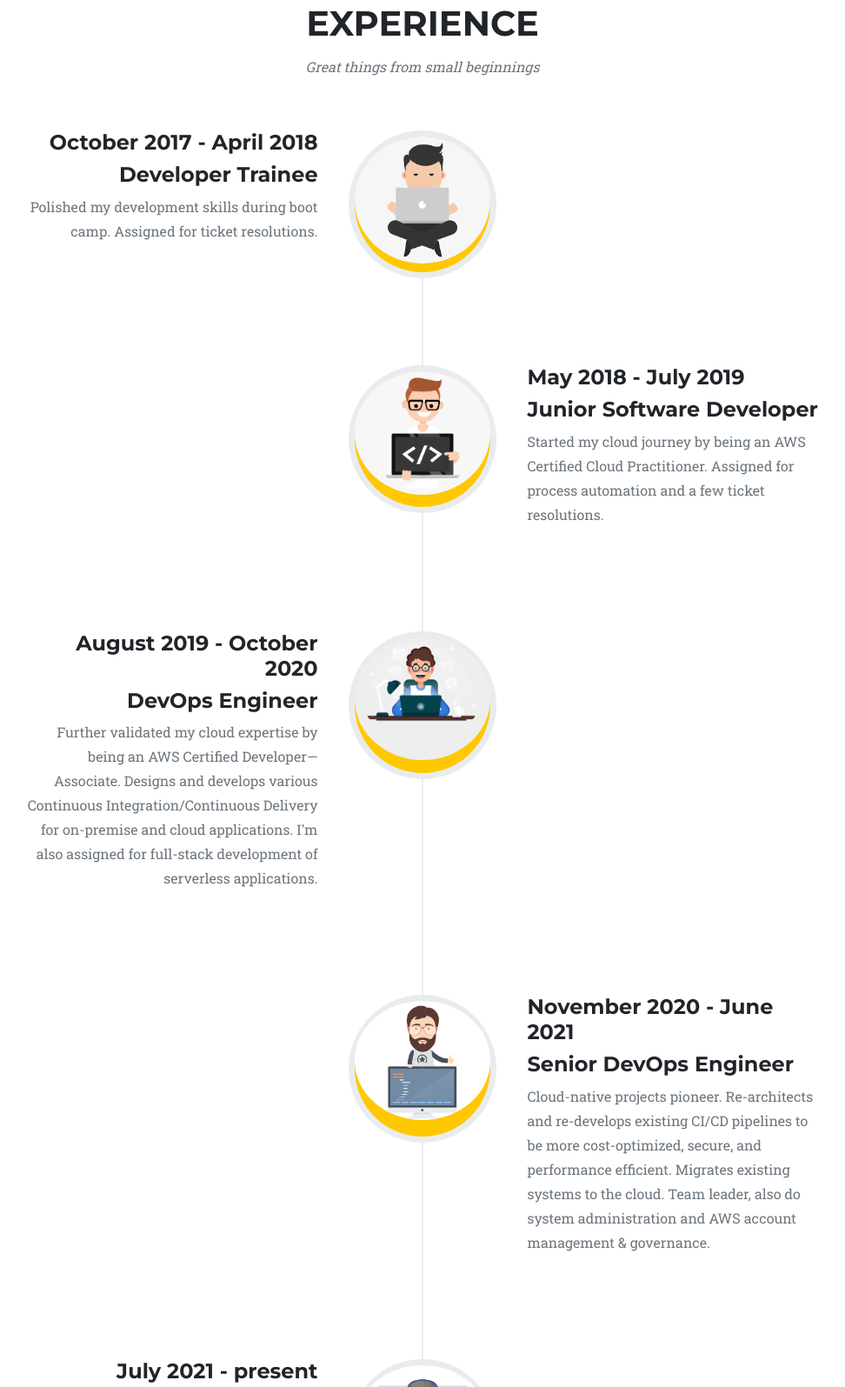
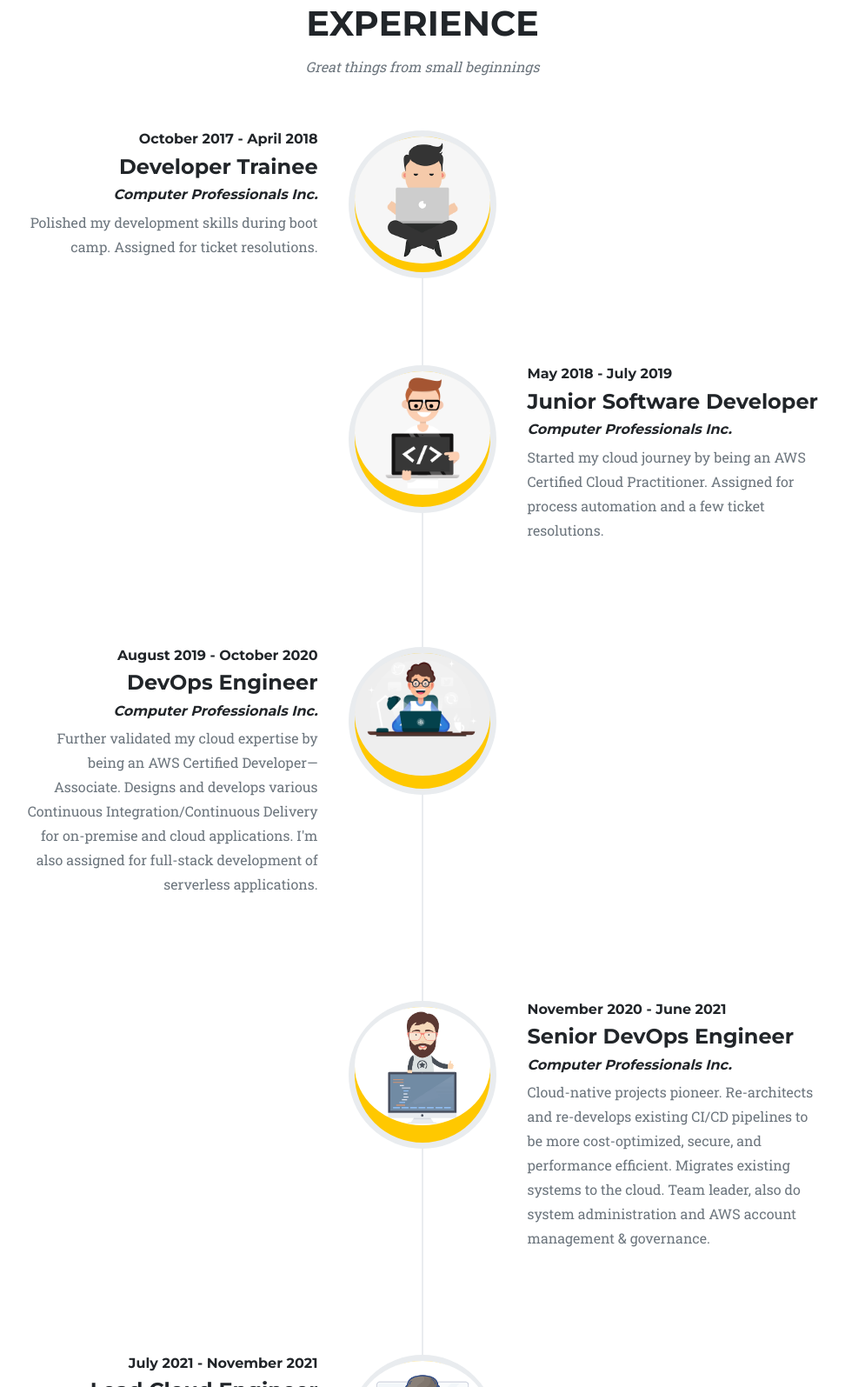
Before and after one commit to AmielCP/my-portfolio, a plain HTML site: page index.html in a window 1280 px wide. Shown: the part 2721-4316 px from the top of the page at 87% size, without its empty margins (154-1126 px from the left). Drawn offline with nearby package versions, Linux system fonts and the light colour scheme; files whose address does not match are found by name.

Commit message:
update work experience details

```diff
--- a/index.html
+++ b/index.html
@@ -192,8 +192,9 @@
                         <div class="timeline-image"><img class="rounded-circle img-fluid" src="assets/img/about/1.jpg" alt="..." style="pointer-events: none;"/></div>
                         <div class="timeline-panel">
                             <div class="timeline-heading">
-                                <h4>October 2017 - April 2018</h4>
+                                <h6>October 2017 - April 2018</h6>
                                 <h4 class="subheading">Developer Trainee</h4>
+                                <h6 class="subheading"><i>Computer Professionals Inc.</i></h6>
                             </div>
                             <div class="timeline-body"><p class="text-muted">Polished my development skills during boot camp. Assigned for ticket resolutions.</p></div>
                         </div>
@@ -202,8 +203,9 @@
                         <div class="timeline-image"><img class="rounded-circle img-fluid" src="assets/img/about/2.jpg" alt="..." style="pointer-events: none;"/></div>
                         <div class="timeline-panel">
                             <div class="timeline-heading">
-                                <h4>May 2018 - July 2019</h4>
+                                <h6>May 2018 - July 2019</h6>
                                 <h4 class="subheading">Junior Software Developer</h4>
+                                <h6 class="subheading"><i>Computer Professionals Inc.</i></h6>
                             </div>
                             <div class="timeline-body"><p class="text-muted">Started my cloud journey by being an AWS Certified Cloud Practitioner. Assigned for process automation and a few ticket resolutions.</p></div>
                         </div>
@@ -212,8 +214,9 @@
                         <div class="timeline-image"><img class="rounded-circle img-fluid" src="assets/img/about/3.jpg" alt="..." style="pointer-events: none;"/></div>
                         <div class="timeline-panel">
                             <div class="timeline-heading">
-                                <h4>August 2019 - October 2020</h4>
+                                <h6>August 2019 - October 2020</h6>
                                 <h4 class="subheading">DevOps Engineer</h4>
+                                <h6 class="subheading"><i>Computer Professionals Inc.</i></h6>
                             </div>
                             <div class="timeline-body"><p class="text-muted">Further validated my cloud expertise by being an AWS Certified Developer—Associate. Designs and develops various Continuous Integration/Continuous Delivery for on-premise and cloud applications. I'm also assigned for full-stack development of serverless applications.</p></div>
                         </div>
@@ -222,8 +225,9 @@
                         <div class="timeline-image"><img class="rounded-circle img-fluid" src="assets/img/about/4.jpg" alt="..." style="pointer-events: none;"/></div>
                         <div class="timeline-panel">
                             <div class="timeline-heading">
-                                <h4>November 2020 - June 2021</h4>
+                                <h6>November 2020 - June 2021</h6>
                                 <h4 class="subheading">Senior DevOps Engineer</h4>
+                                <h6 class="subheading"><i>Computer Professionals Inc.</i></h6>
                             </div>
                             <div class="timeline-body"><p class="text-muted">Cloud-native projects pioneer. Re-architects and re-develops existing CI/CD pipelines to be more cost-optimized, secure, and performance efficient. Migrates existing systems to the cloud. Team leader, also do system administration and AWS account management & governance.</p></div>
                         </div>
@@ -232,8 +236,9 @@
                         <div class="timeline-image"><img class="rounded-circle img-fluid" src="assets/img/about/5.jpg" alt="..." style="pointer-events: none;"/></div>
                         <div class="timeline-panel">
                             <div class="timeline-heading">
-                                <h4>July 2021 - present</h4>
+                                <h6>July 2021 - November 2021</h6>
                                 <h4 class="subheading">Lead Cloud Engineer</h4>
+                                <h6 class="subheading"><i>Computer Professionals Inc.</i></h6>
                             </div>
                             <div class="timeline-body"><p class="text-muted">Collaborates with multiple development teams. Interacts with clients and delivers cloud support based on client needs. Designs and develops cloud solutions adhering to best practices. Provides knowledge transfer for the implementation of new cloud technologies. Reviews existing systems and provides recommendations for continuous improvement. Disaster recovery planning. Give guidance, through leadership and mentorship to development teams.</p></div>
                         </div>
```
